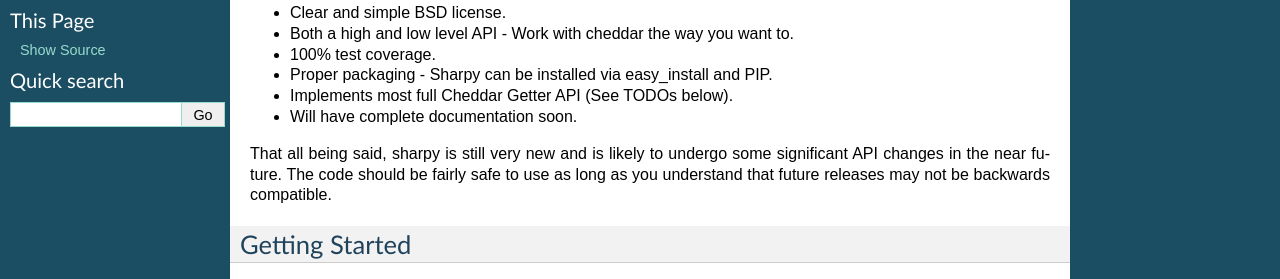
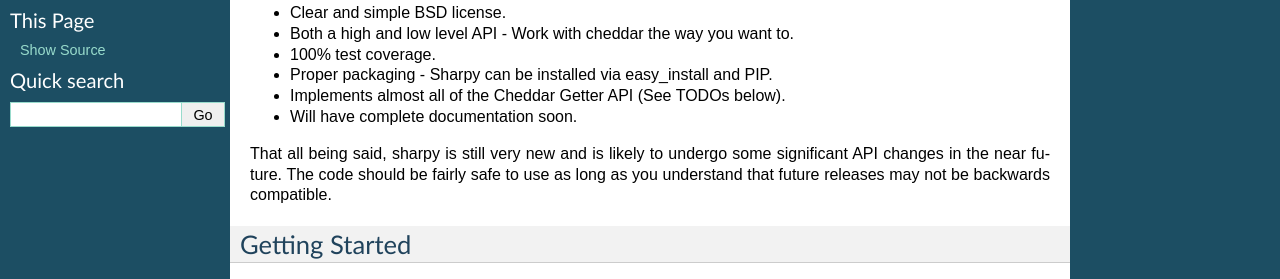
Before and after one commit to SeanOC/sharpy, a Sphinx documentation site: the page built from docs/index.rst, in a window 1280 px wide. Shown: the part 241-520 px from the top of the page. Built offline with Sphinx 7.4.7, drawn with Linux system fonts in a browser that asks for light colours.

Commit message:
Another typo fix.

```diff
--- a/README.rst
+++ b/README.rst
@@ -16,7 +16,7 @@
 * Both a high and low level API - Work with cheddar the way you want to.
 * 100% test coverage.
 * Proper packaging - Sharpy can be installed via easy_install and PIP.
-* Implements most full Cheddar Getter API (See TODOs below).
+* Implements almost all of the Cheddar Getter API (See TODOs below).
 * Will have complete documentation soon.
 
 That all being said, sharpy is still very new and is likely to undergo some
--- a/docs/index.rst
+++ b/docs/index.rst
@@ -21,7 +21,7 @@
 * Both a high and low level API - Work with cheddar the way you want to.
 * 100% test coverage.
 * Proper packaging - Sharpy can be installed via easy_install and PIP.
-* Implements most full Cheddar Getter API (See TODOs below).
+* Implements almost all of the Cheddar Getter API (See TODOs below).
 * Will have complete documentation soon.
 
 That all being said, sharpy is still very new and is likely to undergo some
```
